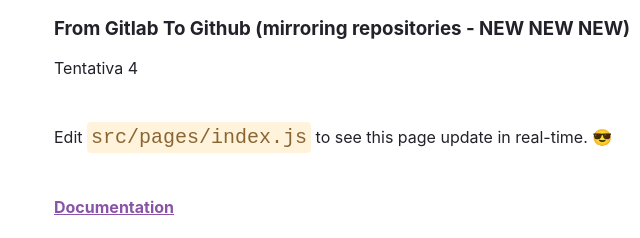
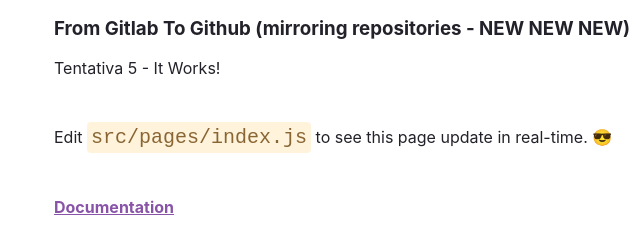
Before and after one commit to xandesueiro/trilhalab-website, a Gatsby site: page / in a window 1280 px wide. Shown: the part 415-653 px from the top of the page, 50-690 px from the left. Built offline with nearby package versions, Linux system fonts and the light colour scheme; Gatsby itself is replaced by a stand-in of ours.

Commit message:
mirroring gitlab x github works well - v5

```diff
--- a/src/pages/index.js
+++ b/src/pages/index.js
@@ -142,7 +142,7 @@ const IndexPage = () => {
       <h2>Estamos publicando este site no S3 AWS por uma pipeline automatizada no Gitlab!!!</h2>
       <h2>E tambem publicando de uma maquina EC2 AWS</h2>
       <h3>From Gitlab To Github (mirroring repositories - NEW NEW NEW)</h3>
-      <p style={paragraphStyles}>Tentativa 4 </p>
+      <p style={paragraphStyles}>Tentativa 5 - It Works! </p>
       <p style={paragraphStyles}>
         Edit <code style={codeStyles}>src/pages/index.js</code> to see this page
         update in real-time.{" "}
```
